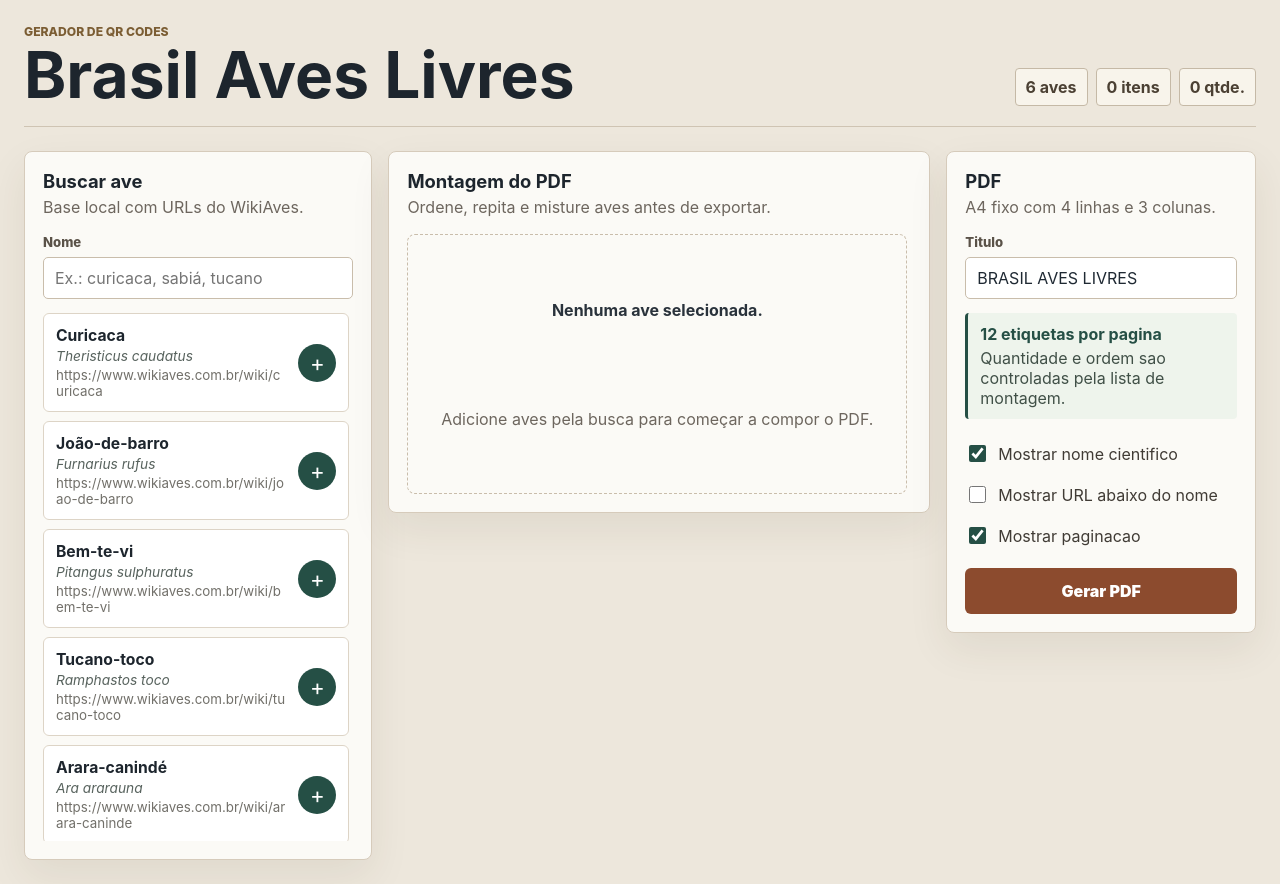
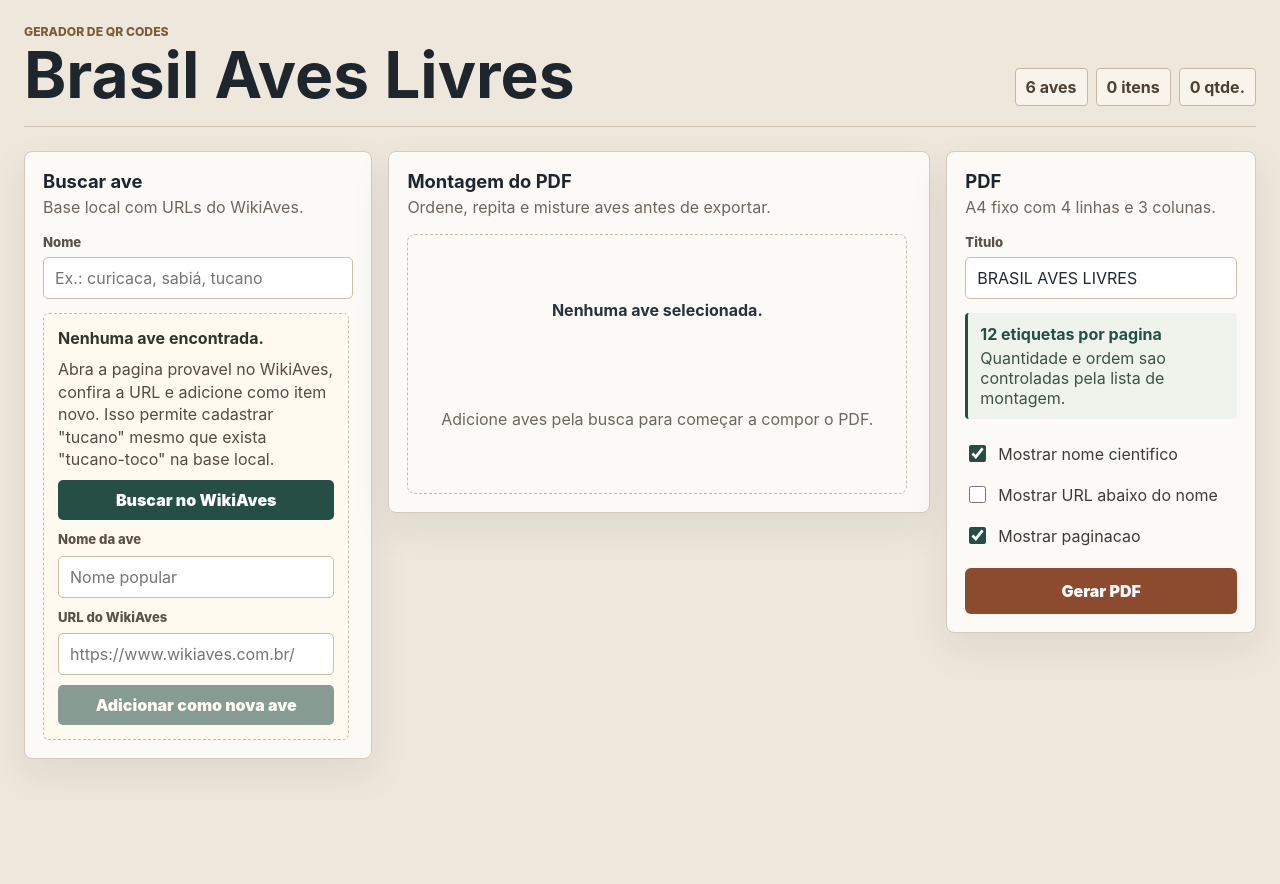
Before and after one commit to Oscaryutaka/brasil-aves-livres-web, a React (Vite) app: page / in a window 1280 px wide. After the commit the page ends 800 px from the top, so only its background shows below. Built offline with nearby package versions, Linux system fonts and the light colour scheme.

Commit message:
Hide bird results until searching

```diff
--- a/src/App.tsx
+++ b/src/App.tsx
@@ -63,7 +63,7 @@ function App() {
 
   const filteredBirds = useMemo(() => {
     const term = normalizeSearch(query);
-    if (!term) return birdCatalog;
+    if (!term) return [];
 
     return catalog.filter((bird) => {
       const haystack = normalizeSearch(
```
